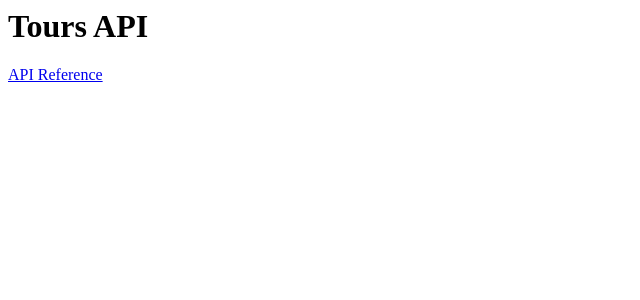
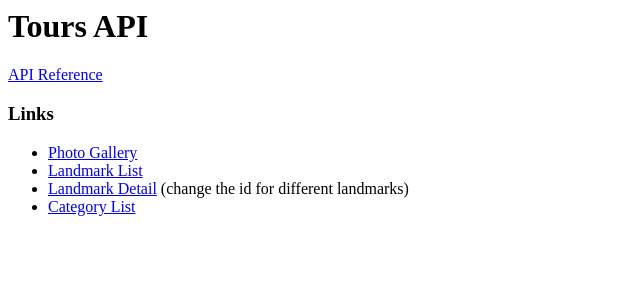
Before and after one commit to uclastudentmedia/tours-backend, a Django app: template api/templates/api/index.html in a window 1280 px wide. Shown: the top 300 px of the page, without its empty margins (0-640 px from the left). Run offline with Django 3.2, Linux system fonts and the light colour scheme; the template is opened without the code that fills it, so the values that code supplies are empty.

Commit message:
add links to index page

```diff
--- a/api/templates/api/index.html
+++ b/api/templates/api/index.html
@@ -3,4 +3,12 @@
 	<a href="http://wiki.uclastudentmedia.com/tech/projects/tours/api-ref/start">
 		API Reference
 	</a>
+
+	<h3>Links</h3>
+	<ul>
+		<li><a href="/photologue">Photo Gallery</a></li>
+		<li><a href="/api/landmark/">Landmark List</a></li>
+		<li><a href="/api/landmark/1">Landmark Detail</a> (change the id for different landmarks)</li>
+		<li><a href="/api/category/">Category List</a></li>
+	</ul>
 </html>
```
